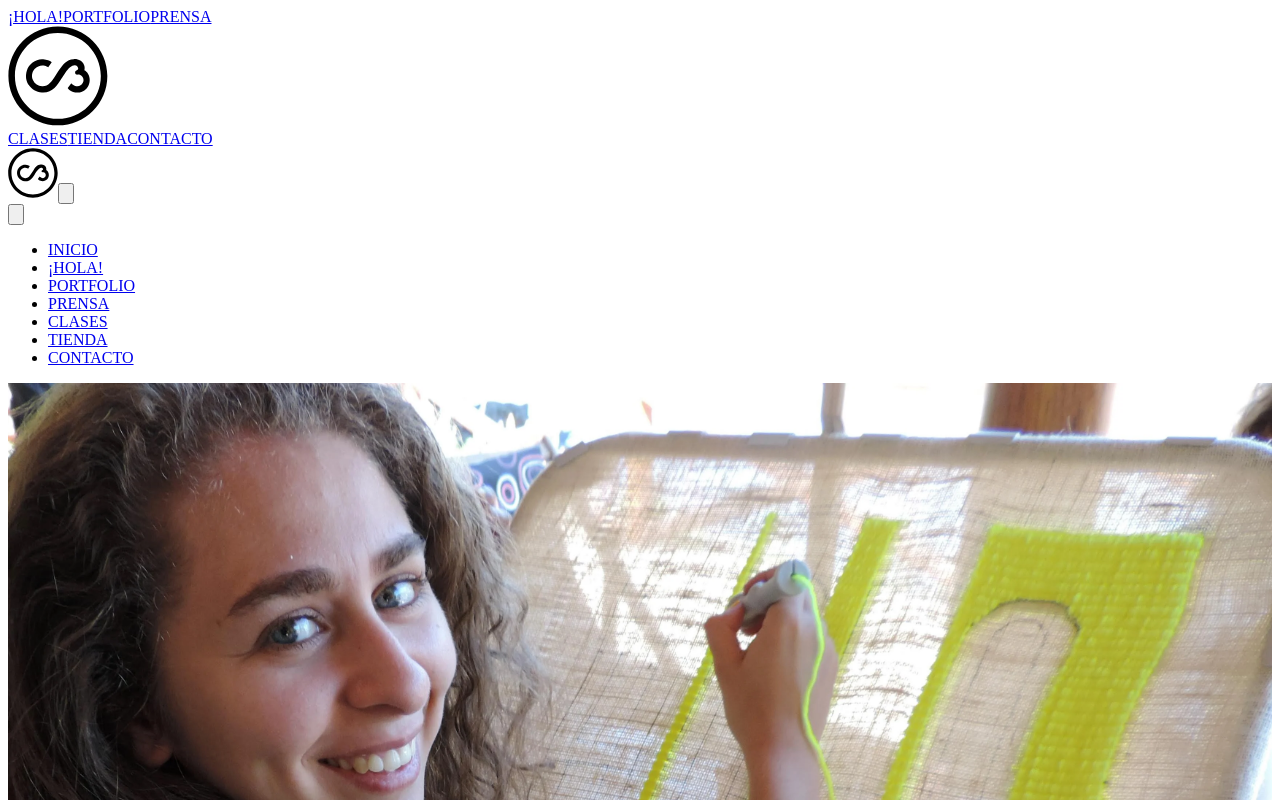
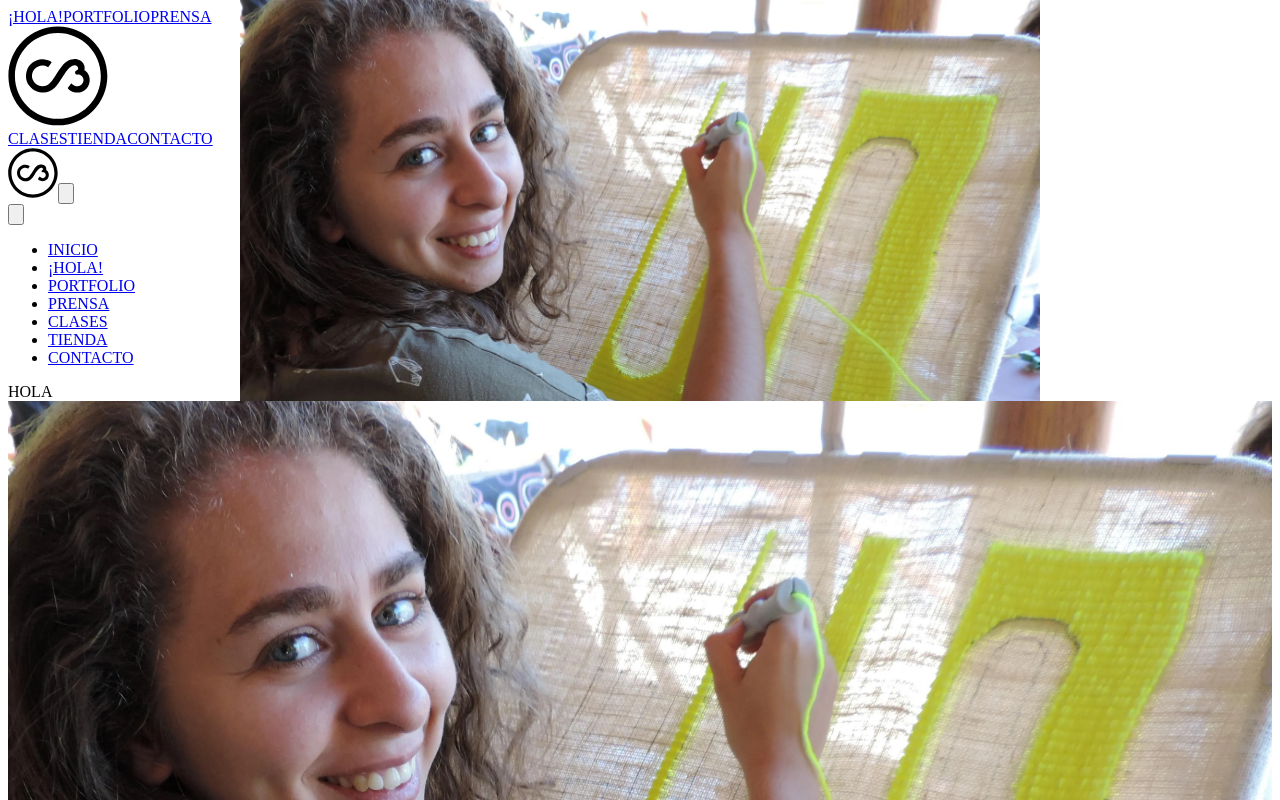
Before and after one commit to julian-prieto/carobello.com, a Next.js app: page /hola in a window 1280 px wide. Shown: the top 800 px of the page. Built offline with nearby package versions, Linux system fonts and the light colour scheme.

Commit message:
Fix Hola screen spacing

```diff
--- a/pages/hola/index.js
+++ b/pages/hola/index.js
@@ -2,8 +2,21 @@ import Image from "next/image";
 
 export default function Hola() {
   return (
-    <div className="flex flex-1 flex-col md:flex-row mt-8 md:justify-center md:items-stretch md:px-32">
-      <div className="flex flex-1">
+    <div className="flex flex-1 flex-col md:flex-row mt-8 md:justify-center md:items-stretch md:px-32 lg:px-64">
+      <div className="hidden md:flex w-128 min-h-128 max-h-128">
+        <div className="relative flex-1">
+          <Image
+            src="/images/hola_yo.webp"
+            layout="fill"
+            objectFit="scale-down"
+            alt="Hola"
+          />
+          <span className="text-cb-green text-9xl font-extrabold transform absolute top-full left-1/2 -translate-x-1/2 -translate-y-1/2 md:-rotate-90 md:top-1/2 md:left-0">
+            HOLA
+          </span>
+        </div>
+      </div>
+      <div className="flex md:hidden flex-1">
         <div className="relative flex-1">
           <Image
             src="/images/hola_yo.webp"
```
